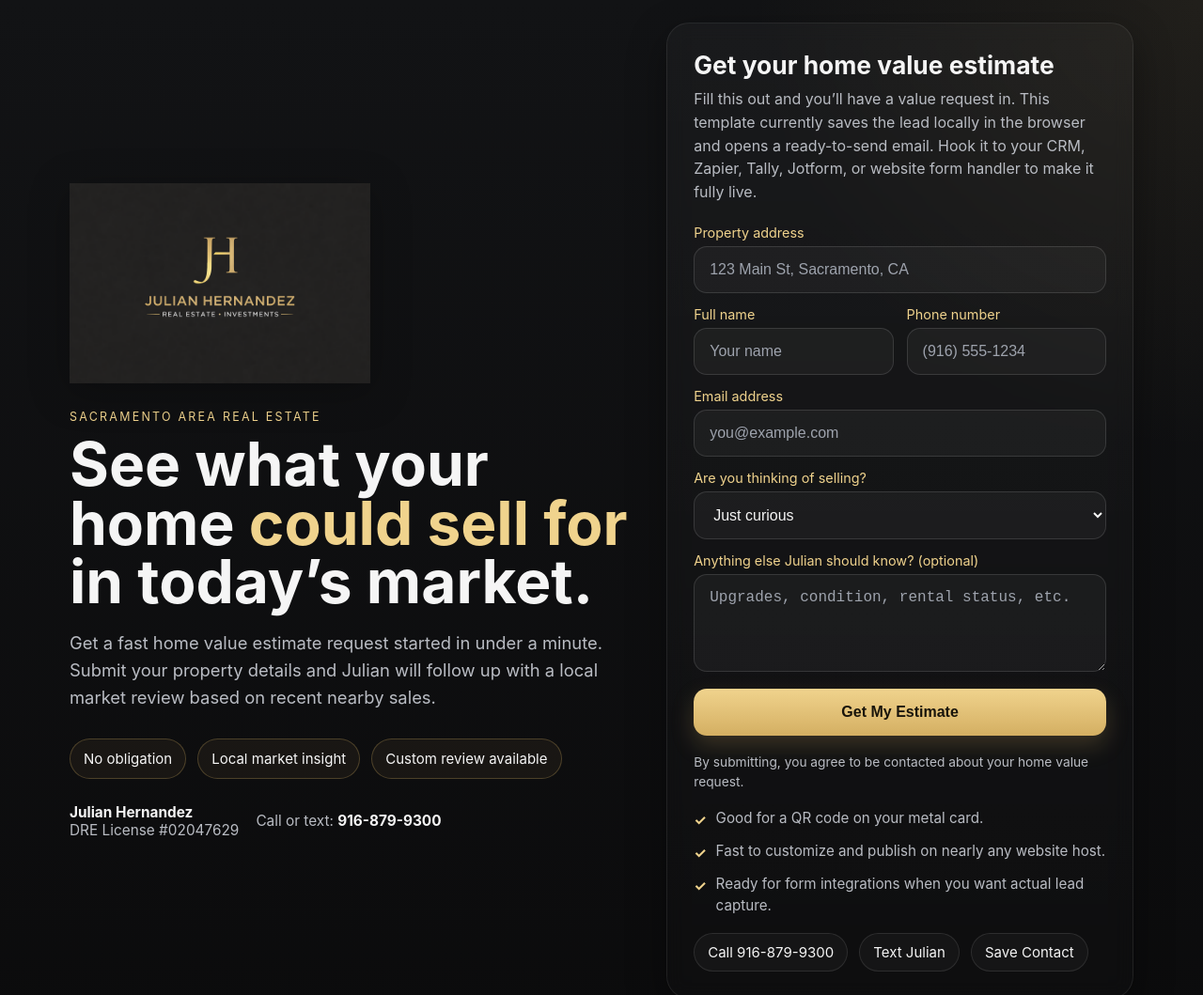
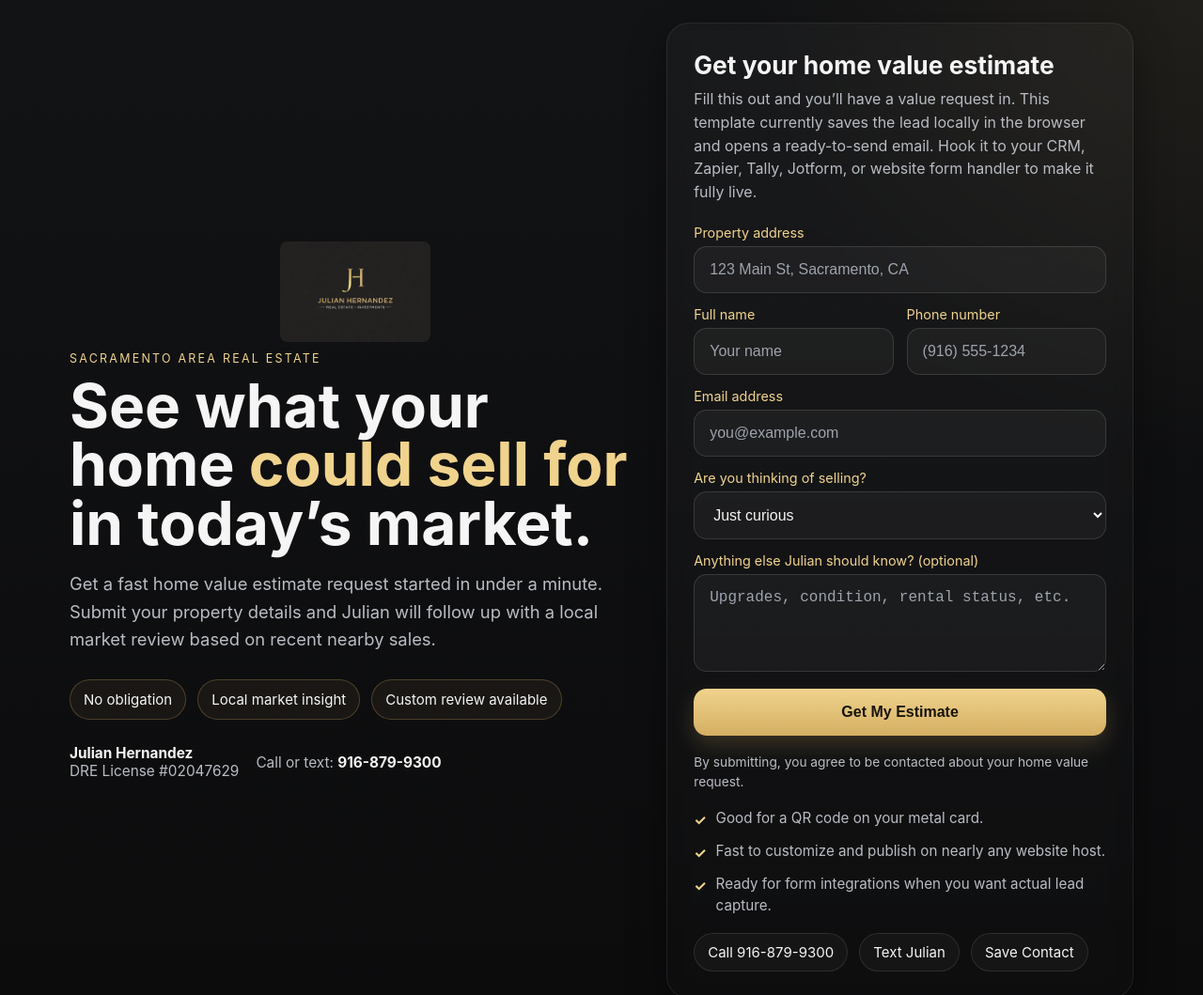
Before and after one commit to JHRealty/Home-Value-, a plain HTML site: page index.html in a window 1280 px wide. Shown: the top 1059 px of the page at 94% size. Drawn offline with Linux system fonts and the light colour scheme.

Commit message:
Update index.html

```diff
--- a/index.html
+++ b/index.html
@@ -282,7 +282,7 @@
   <div class="wrap">
     <section class="hero">
       <div>
-        <img src="logo.png" alt="Julian Hernandez Real Estate Investments logo" class="brand" />
+        <img src="logo.png" alt="Julian Hernandez Real Estate" style="max-width:160px; display:block; margin:0 auto 10px auto; border-radius:8px;">
         <div class="eyebrow">Sacramento Area Real Estate</div>
         <h1>See what your home <span class="accent">could sell for</span> in today’s market.</h1>
         <p class="sub">
```
